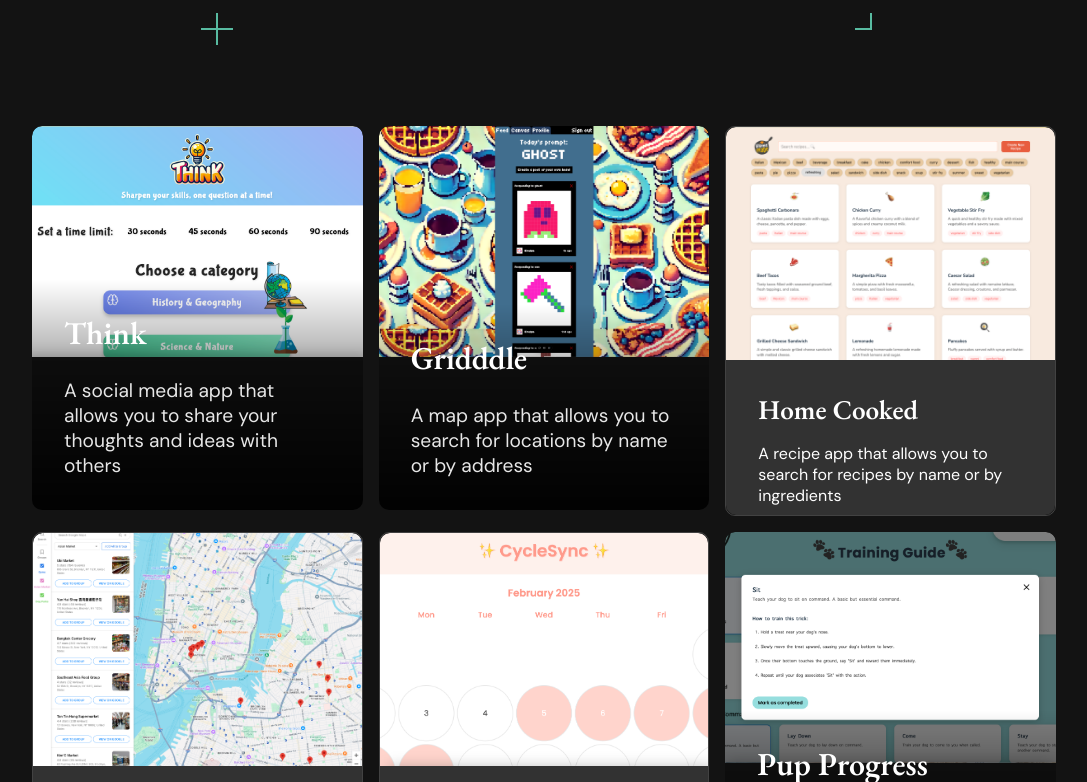
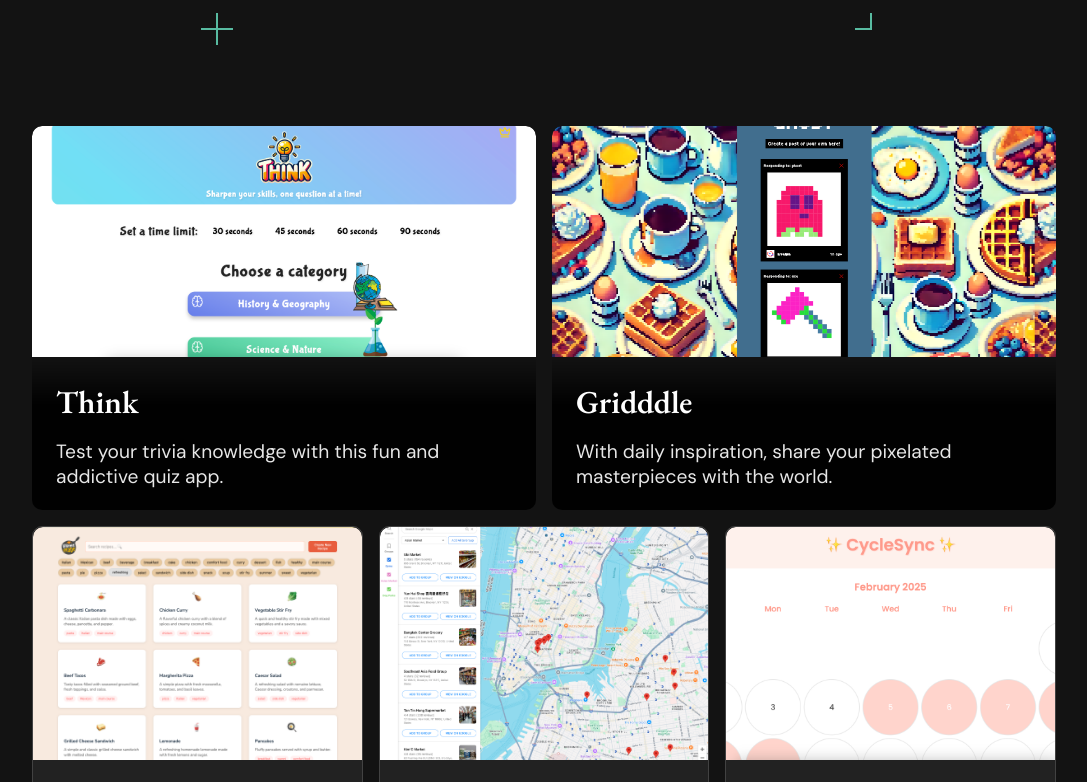
Before and after one commit to evelynmbart/evelyn-portfolio, a React (Vite) app: page / in a window 1280 px wide. Shown: the part 2018-2800 px from the top of the page, without its empty margins (96-1183 px from the left). Built offline with nearby package versions, Linux system fonts and the light colour scheme; a web font is replaced by a local one.

Commit message:
update project descriptions

```diff
--- a/src/sections/Projects.jsx
+++ b/src/sections/Projects.jsx
@@ -5,7 +5,7 @@ const projects = [
   {
     name: "Think",
     description:
-      "A social media app that allows you to share your thoughts and ideas with others",
+      "Test your trivia knowledge with this fun and addictive quiz app.",
     technologies: ["Typescript", "React"],
     image: "../projects/think.png",
     featured: true,
@@ -14,7 +14,7 @@ const projects = [
   {
     name: "Gridddle",
     description:
-      "A map app that allows you to search for locations by name or by address",
+      "With daily inspiration, share your pixelated masterpieces with the world.",
     technologies: ["Typescript", "React"],
     image: "../../projects/gridddle.png",
     featured: true,
@@ -23,7 +23,7 @@ const projects = [
   {
     name: "Home Cooked",
     description:
-      "A recipe app that allows you to search for recipes by name or by ingredients",
+      "Your online recipe catalog, where you can keep and create recipes for all your favorite foods.",
     technologies: ["Typescript", "React"],
     image: "../../projects/home-cooked.png",
     link: "/project/9",
@@ -31,7 +31,7 @@ const projects = [
   {
     name: "Mappi",
     description:
-      "A map app that allows you to search for locations by name or by address",
+      "Find the perfect NYC neighborhood for you and your lifestyle.",
     technologies: ["Typescript", "React"],
     image: "../../projects/mappi.png",
     link: "/project/6",
@@ -39,7 +39,7 @@ const projects = [
   {
     name: "CycleSync",
     description:
-      "A map app that allows you to search for locations by name or by address",
+      "A personalized period tracker that helps you understand yourself and your cycle.",
     technologies: ["Typescript", "React"],
     image: "../../projects/cycle-sync.png",
     link: "/project/14",
@@ -47,7 +47,7 @@ const projects = [
   {
     name: "Pup Progress",
     description:
-      "A map app that allows you to search for locations by name or by address",
+      "Chapter-based or freestyle training programs for you and your pup!",
     technologies: ["Javascript", "React"],
     image: "../../projects/pup-progress.png",
     featured: true,
@@ -56,7 +56,7 @@ const projects = [
   {
     name: "MarkIt",
     description:
-      "Use Mappi to locate your must-have shops/destinations and find the perfect neighborhood for you and your lifestyle",
+      "The only bookmark hub you'll ever need. Save, organize, and share your favorite links with ease.",
     technologies: ["Typescript", "React"],
     image: "../../projects/markit.png",
     featured: true,
@@ -65,8 +65,7 @@ const projects = [
 
   {
     name: "NE RiverFlow",
-    description:
-      "A map app that allows you to search for locations by name or by address",
+    description: "Track the water levels of the New England rivers and lakes.",
     technologies: ["Javascript", "React"],
     image: "../../projects/riverflow.png",
     link: "/project/4",
@@ -74,8 +73,7 @@ const projects = [
 
   {
     name: "Last Meals",
-    description:
-      "A map app that allows you to search for locations by name or by address",
+    description: "Journal your last meals and the memories they bring back.",
     technologies: ["Typescript", "React"],
     image: "../../projects/last-meals.png",
     link: "/project/7",
@@ -83,8 +81,7 @@ const projects = [
 
   {
     name: "Jaipur Score",
-    description:
-      "A map app that allows you to search for locations by name or by address",
+    description: "A simple score keeper for the board game Jaipur.",
     technologies: ["Javascript", "React"],
     image: "../../projects/jaipur.png",
     link: "/project/8",
@@ -93,7 +90,7 @@ const projects = [
   {
     name: "Farkle",
     description:
-      "A map app that allows you to search for locations by name or by address",
+      "The classic dice game that tests your luck. Roll the dice and see if you can score big!",
     technologies: ["Typescript", "React"],
     image: "../../projects/farkle.png",
     featured: true,
@@ -120,7 +117,7 @@ const projects = [
   {
     name: "Pomodoro",
     description:
-      "A map app that allows you to search for locations by name or by address",
+      "A productivity tool that helps you stay focused and productive.",
     technologies: ["Typescript", "React"],
     image: "../../projects/pomodoro.png",
     link: "/project/3",
@@ -128,15 +125,14 @@ const projects = [
   {
     name: "Hangman",
     description:
-      "A map app that allows you to search for locations by name or by address",
+      "The classic word game that tests your vocabulary and guessing skills.",
     technologies: ["Typescript", "React"],
     image: "../../projects/hangman.png",
     link: "/project/11",
   },
   {
     name: "Hole-in-One",
-    description:
-      "A map app that allows you to search for locations by name or by address",
+    description: "Donut themed memory game. Match the donuts to win!",
     technologies: ["Typescript", "React"],
     image: "../../projects/hole-in-one.png",
     link: "/project/10",
@@ -152,44 +148,6 @@ const projects = [
 ];
 
 const Projects = () => {
-  // Function to arrange projects in the desired pattern
-  const arrangeProjects = (projects) => {
-    const featured = projects.filter((project) => project.featured);
-    const nonFeatured = projects.filter((project) => !project.featured);
-
-    const arranged = [];
-    let featuredIndex = 0;
-    let nonFeaturedIndex = 0;
-
-    while (
-      featuredIndex < featured.length ||
-      nonFeaturedIndex < nonFeatured.length
-    ) {
-      // Add two featured projects side by side
-      if (featuredIndex < featured.length - 1) {
-        arranged.push({
-          ...featured[featuredIndex],
-          sizingClass: "featured",
-        });
-        arranged.push({
-          ...featured[featuredIndex + 1],
-          sizingClass: "featured",
-        });
-        featuredIndex += 2;
-      }
-
-      // Add a row of three non-featured projects
-      for (let i = 0; i < 3 && nonFeaturedIndex < nonFeatured.length; i++) {
-        arranged.push(nonFeatured[nonFeaturedIndex]);
-        nonFeaturedIndex++;
-      }
-    }
-
-    return arranged;
-  };
-
-  const arrangedProjects = arrangeProjects(projects);
-
   return (
     <ProjectsSection id="projects">
       <ProjectsHeader>
@@ -205,15 +163,23 @@ const Projects = () => {
       </ProjectsHeader>
 
       <ProjectsGrid>
-        {arrangedProjects.map((project) => (
-          <ProjectCard key={project.name} featured={project.featured}>
+        {projects.map((project) => (
+          <ProjectCard
+            key={project.name}
+            featured={project.featured}
+            className={project.featured ? "featured" : ""}
+          >
             <ProjectLink
               to={project.link}
               target="_blank"
               rel="noopener noreferrer"
             >
               <ProjectTop>
-                <ProjectImage src={project.image} alt={project.name} />
+                <ProjectImage
+                  src={project.image}
+                  alt={project.name}
+                  featured={project.featured}
+                />
               </ProjectTop>
               <ProjectBottom featured={project.featured}>
                 <ProjectTitle featured={project.featured}>
@@ -332,7 +298,7 @@ const ProjectsGrid = styled.div`
   display: grid;
   grid-template-columns: repeat(12, 1fr);
   gap: 16px;
-  max-width: 1200px;
+  max-width: 1232px;
   margin: 0 auto;
   padding: 0 16px;
 
@@ -344,7 +310,6 @@ const ProjectsGrid = styled.div`
 
 const ProjectCard = styled.div`
   position: relative;
-  max-width: 100%;
   height: ${(props) => (props.featured ? "384px" : "390px")};
   border-radius: 10px;
   box-sizing: border-box;
@@ -353,18 +318,15 @@ const ProjectCard = styled.div`
   cursor: pointer;
   overflow: hidden;
   transition: all 0.3s ease-in-out;
-  width: 100%;
   border: ${(props) =>
     props.featured ? "none" : "1px solid hsla(0, 0%, 100%, 0.2)"};
 
   &.featured {
     grid-column: span 6;
-    max-width: 590px;
   }
 
   &:not(.featured) {
     grid-column: span 4;
-    max-width: 387px;
   }
 
   &:hover {
@@ -372,18 +334,15 @@ const ProjectCard = styled.div`
       props.featured ? "scale(1)" : "translateY(-8px) scale(1.02)"};
     box-shadow: ${(props) =>
       !props.featured && "0 10px 20px rgba(0, 0, 0, 0.3)"};
-    filter: ${(props) => !props.featured && "brightness(1.1)"};
   }
 
   @media (max-width: 1024px) {
     &.featured {
       grid-column: span 12;
-      max-width: 100%;
     }
 
     &:not(.featured) {
       grid-column: span 6;
-      max-width: 100%;
     }
   }
 
@@ -391,7 +350,6 @@ const ProjectCard = styled.div`
     &.featured,
     &:not(.featured) {
       grid-column: span 12;
-      max-width: 100%;
     }
   }
 `;
@@ -411,6 +369,7 @@ const ProjectImage = styled.img`
   height: 100%;
   object-fit: cover;
   border-radius: 10px 10px 0 0;
+  transition: transform 0.3s ease-in-out;
 
   &:hover {
     transform: ${(props) => props.featured && "scale(1.05)"};
@@ -423,18 +382,16 @@ const ProjectBottom = styled.div`
   width: 100%;
   height: ${(props) => (props.featured ? "auto" : "40%")};
   min-height: ${(props) => props.featured && "30%"};
-  padding: 2rem;
+  padding: 1.5rem;
   display: flex;
   flex-direction: column;
   gap: 1rem;
   background: ${(props) =>
     props.featured
-      ? "linear-gradient(to top, rgba(0, 0, 0, 0.9), transparent)"
-      : "rgb(50, 50, 50)"};
+      ? "linear-gradient(180deg, transparent, rgba(0, 0, 0, 0.9) 30%)"
+      : "rgba(50, 50, 50, 0.5)"};
   border-radius: ${(props) => (props.featured ? "0" : "0 0 10px 10px")};
-  position: ${(props) => (props.featured ? "absolute" : "relative")};
-  bottom: ${(props) => props.featured && "0"};
-  left: ${(props) => props.featured && "0"};
+
   transform-style: preserve-3d;
   perspective: 1000px;
   transform: translateZ(10px);
@@ -452,6 +409,6 @@ const ProjectTitle = styled.h3`
 
 const ProjectDescription = styled.p`
   font-size: ${(props) => (props.featured ? "1.2rem" : "16px")};
-  margin: ${(props) => (props.featured ? "0.5rem 0 0 0" : "0")};
+
   color: ${(props) => (props.featured ? "rgba(255, 255, 255, 0.9)" : "white")};
 `;
```
